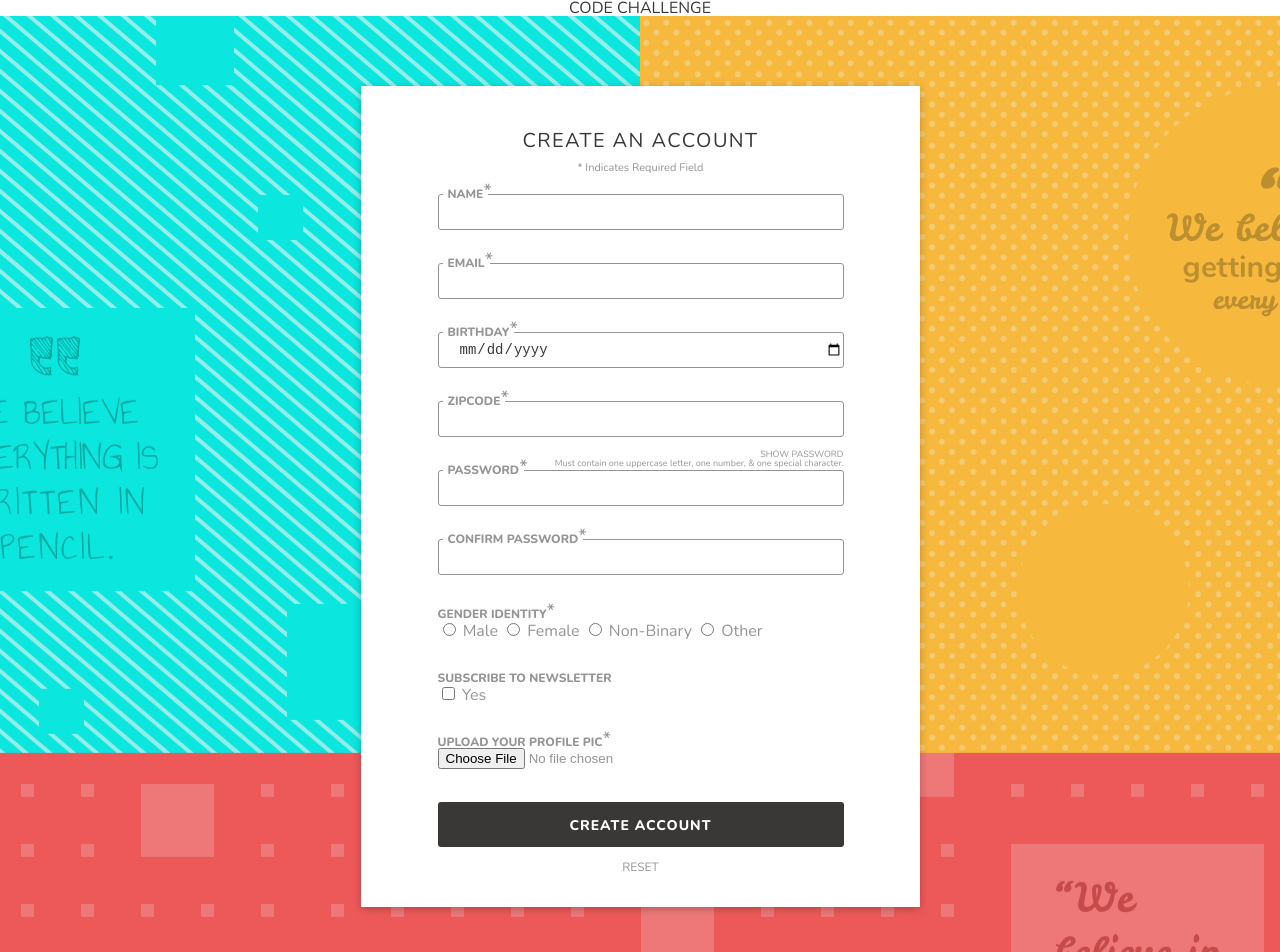
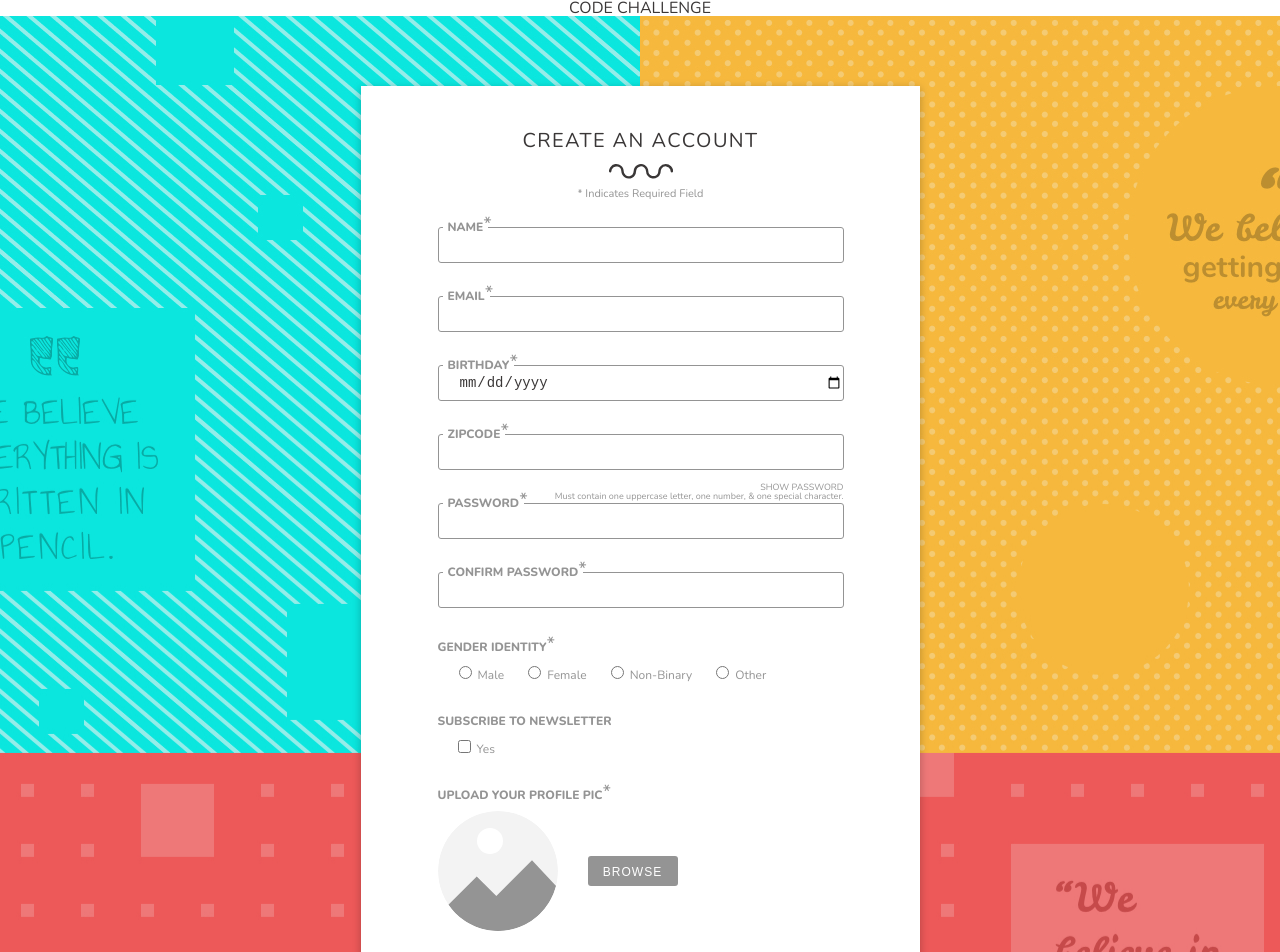
Before and after one commit to Magellanarts/HE-Code-Challenge, a Vue app: page / in a window 1280 px wide. Shown: the top 952 px of the page. Built offline with nearby package versions, Linux system fonts and the light colour scheme.

Commit message:
continue styling form. add file upload functionality

```diff
--- a/src/assets/style/global.scss
+++ b/src/assets/style/global.scss
@@ -54,3 +54,11 @@ table {
 button {
   -webkit-appearance: none !important;
 }
+
+.u-visually-hidden {
+	position: absolute;
+  overflow: hidden;
+  clip: rect(0 0 0 0);
+  height: 1px; width: 1px;
+  margin: -1px; padding: 0; border: 0;
+}
--- a/src/views/Home.vue
+++ b/src/views/Home.vue
@@ -3,6 +3,7 @@
     <section class="l-content-container">
       <header class="c-content-header">
         <h2>Create an Account</h2>
+        <img class="c-content-header__border-squiggle" src="@/assets/images/squiggle.svg" alt="Decorative squiggle line" />
 
         <div class="c-content-header__note">* Indicates Required Field</div>
       </header>
@@ -78,8 +79,20 @@
 
         <div class="c-account-form__field">
           <label class="c-account-form__label" for="profile-pic">Upload Your Profile Pic<sup>*</sup></label>
+          <input
+            class="u-visually-hidden"
+            ref="photo"
+            type="file"
+            name="profile-pic"
+            id="profile-pic"
+            @change="handlePhotoUpload"
+          />
 
-          <input type="file" name="profile-pic" id="profile-pic"/>
+          <div class="c-profile-pic-upload">
+            <img :src="photoURL" class="c-profile-pic-upload__image" />
+
+            <button type="button" class="c-profile-pic-upload__btn" @click="profilePicUploadClick">Browse</button>
+          </div>
         </div>
 
         <div class="c-account-form__footer">
@@ -95,14 +108,46 @@
 </template>
 
 <script>
+import placeHolderPhoto from '@/assets/images/profile-pic.svg';
+
 export default {
   name: 'home',
+  data() {
+    return {
+      photoURL: placeHolderPhoto,
+    };
+  },
   methods: {
+    // toggle password field between password and plain text
     togglePasswordVisibility() {
+      // if the text input is already of type 'password',
+      // change to text. Otherwise, change type to 'password'
       if (this.$refs.password.type === 'password') {
         this.$refs.password.type = 'text';
       } else {
         this.$refs.password.type = 'password';
+      }
+    },
+    // Browse button was clicked to upload a photo.
+    // Fire a click event on the hidden file input field
+    profilePicUploadClick() {
+      this.$refs.photo.click();
+    },
+    // Fired after an image is uploaded
+    handlePhotoUpload(event) {
+      const upload = event.target;
+      const reader = new FileReader();
+
+      // basic checking of the file type
+      // only allowing jpg or png
+      // this should be checked on server too
+      if (upload.files[0].type === 'image/jpeg' || upload.files[0].type === 'image/jpg' || upload.files[0].type === 'image/png') {
+        reader.onload = () => {
+        // reader.result has image url
+        // update photoURL to this new image
+          this.photoURL = reader.result;
+        };
+        reader.readAsDataURL(upload.files[0]);
       }
     },
   },
@@ -115,7 +160,7 @@ h2 {
   font: 20px/1.15 'Nunito';
   letter-spacing: 1.43px;
   color: #3a3737;
-  margin-bottom: 9px;
+  margin-bottom: 12px;
 }
 
 .l-content-container {
@@ -130,7 +175,13 @@ h2 {
 
 .c-content-header {
   text-align: center;
-  margin-bottom: 20px;
+  margin-bottom: 27px;
+
+  &__border-squiggle {
+    width: 64px;
+    display: inline-block;
+    margin-bottom: 5px;
+  }
 
   &__note {
     font: 11px/1.2 'Nunito';
@@ -158,6 +209,11 @@ h2 {
         color: #3a3737;
       }
     }
+
+    &__secondary-label {
+      padding-left: 16px;
+      font-size: 12px;
+    }
   }
 
   &__label {
@@ -165,6 +221,7 @@ h2 {
     font-size: 12px;
     font-weight: 800;
     display: block;
+    margin-bottom: 10px;
 
     sup {
       font-size: 19px;
@@ -252,4 +309,39 @@ h2 {
     }
   }
 }
+
+.c-profile-pic-upload {
+  display: grid;
+  grid-template-columns: 120px auto;
+  grid-column-gap: 30px;
+  align-items: center;
+
+  &__image {
+    width: 120px;
+    height: 120px;
+    border-radius: 50%;
+  }
+
+  &__btn {
+    border: none;
+    border-radius: 3px;
+    width: 90px;
+    height: 30px;
+    border-radius: 3px;
+    background-color: #949494;
+    font-size: 12px;
+    letter-spacing: 1px;
+    line-height: 30px;
+    text-align: center;
+    text-transform: uppercase;
+    color: #fff;
+    cursor: pointer;
+    outline: none;
+    transition: .125s ease-in;
+
+    &:hover {
+      background-image: linear-gradient(to bottom, #6c6868, #3a3737);
+    }
+  }
+}
 </style>
```
Also changed, not shown: src/assets/images/profile-pic.svg (added), src/assets/images/squiggle.svg (added).
